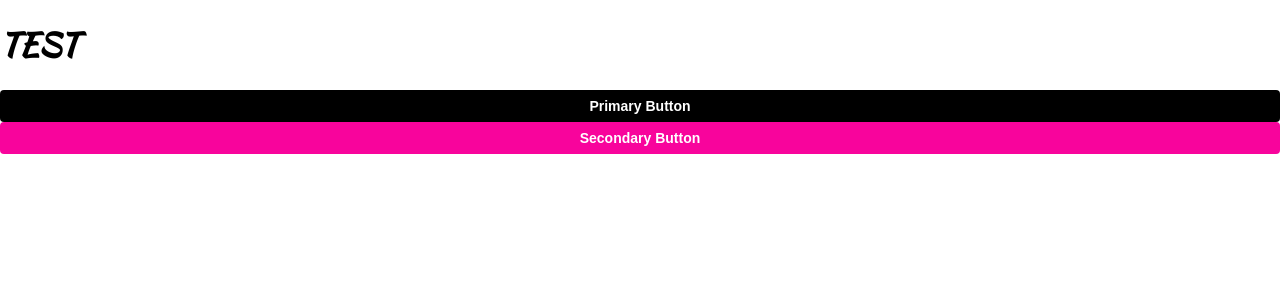
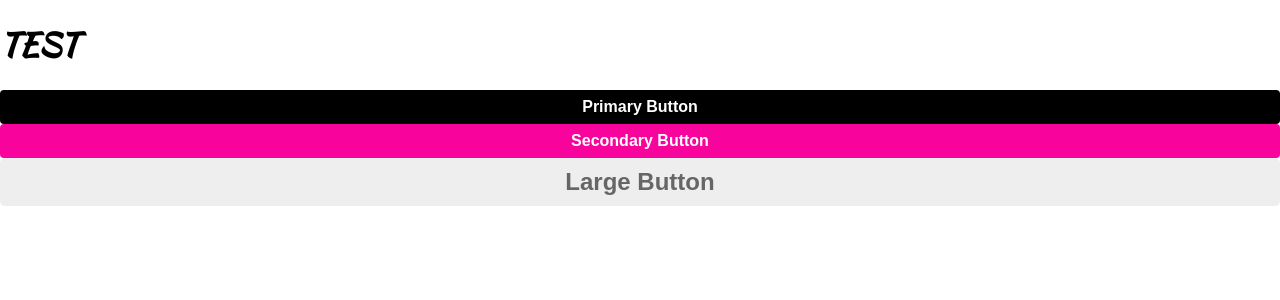
Before and after one commit to arandajm/styled-components, a React (Create React App) app: page / in a window 1280 px wide. Shown: the top 300 px of the page. Built offline with nearby package versions, Linux system fonts and the light colour scheme.

Commit message:
Bulk styles using the styled-components css helper

```diff
--- a/src/components/App.js
+++ b/src/components/App.js
@@ -17,6 +17,9 @@
       <h1>TEST</h1>
       <Button>Primary Button</Button>
       <Button secondary>Secondary Button</Button>
+      <Button disabled large>
+        Large Button
+      </Button>
     </>
   );
 }
--- a/src/components/common/Button.js
+++ b/src/components/common/Button.js
@@ -1,13 +1,22 @@
-import styled from "styled-components";
+import styled, { css } from "styled-components";
 
 const Button = styled.button`
   color: white;
   background-color: ${(props) => (props.secondary ? "#f8049c" : "black")};
   font-weight: bold;
-  padding: 8px;
-  border-radius: 4px;
+  ${(props) =>
+    props.large
+      ? css`
+          padding: 10px;
+          border-radius: 5px;
+          font-size: 1.5em;
+        `
+      : css`
+          padding: 8px;
+          border-radius: 4px;
+          font-size: 1em;
+        `}
   box-shadow: none;
-  font-size: 14px;
   border: none;
   width: 100%;
   display: block;
```
